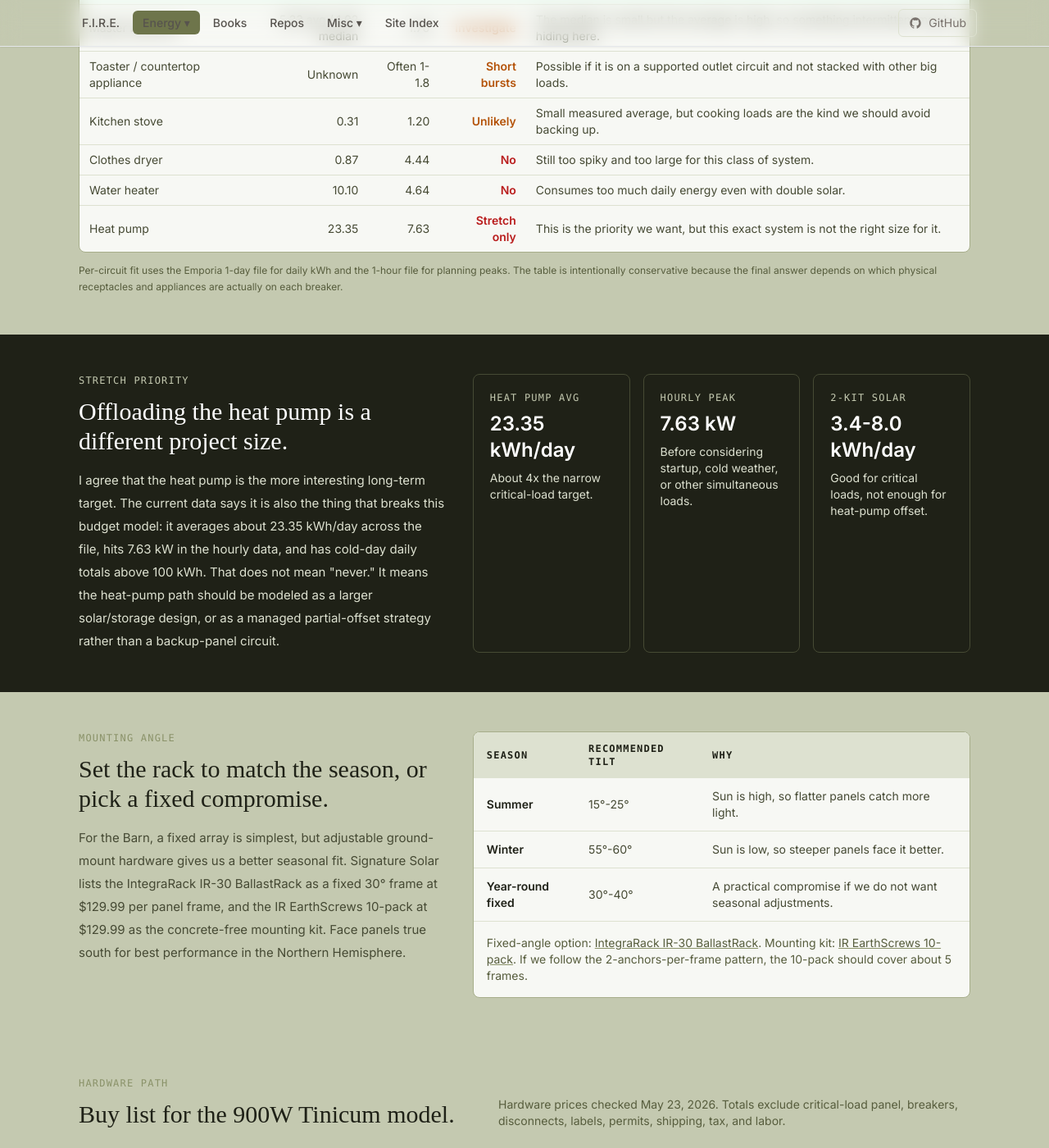
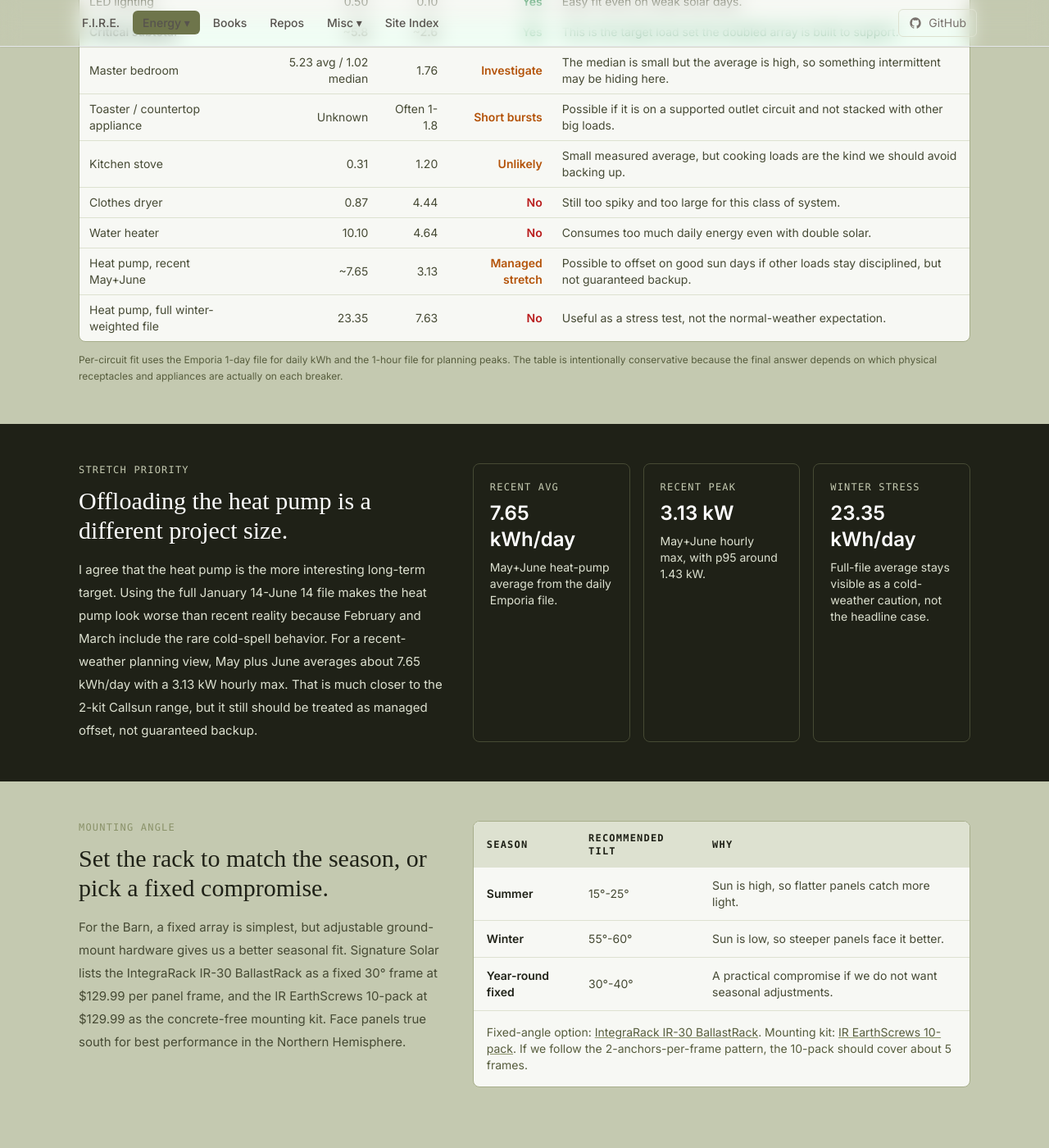
Before and after one commit to techmore/techmore.github.io, a Jekyll site: the page built from pages/energy-monitoring/will-prowse-2026.html, in a window 1280 px wide and 1400 px high, scrolled down 4057 px. Shown: the whole window at 82% size. Built offline with Jekyll 4.4.1, drawn with Linux system fonts in a browser that asks for light colours; nearby versions of some CDN libraries; some web fonts are replaced; some of the changed text lies outside the part shown.

Commit message:
Use recent heat pump usage for Prowse planning

```diff
--- a/pages/energy-monitoring/will-prowse-2026.html
+++ b/pages/energy-monitoring/will-prowse-2026.html
@@ -73,8 +73,8 @@ title: Will Prowse 2026 - Techmore
               </tr>
               <tr>
                 <td class="px-3 py-3 font-semibold text-white">Can it cover the heat pump?</td>
-                <td class="px-3 py-3">No, not as modeled.</td>
-                <td class="px-3 py-3">Emporia shows ~23.35 kWh/day average and a 7.63 kW hourly peak.</td>
+                <td class="px-3 py-3">Maybe as a managed recent-weather stretch, not as guaranteed backup.</td>
+                <td class="px-3 py-3">May+June heat-pump use is ~7.65 kWh/day, but winter stress-test days are much larger.</td>
               </tr>
               <tr>
                 <td class="px-3 py-3 font-semibold text-white">Can it use the VEVOR charger?</td>
@@ -160,8 +160,8 @@ title: Will Prowse 2026 - Techmore
           </div>
           <div class="rounded-lg border border-olive-400 bg-olive-200 p-5">
             <p class="font-mono text-xs tracking-widest uppercase text-olive-600">Heat-pump gap</p>
-            <p class="mt-2 text-2xl font-semibold text-olive-950">~23.35 kWh/day</p>
-            <p class="mt-2 text-sm text-olive-700">The heat pump alone averages about 4x the narrow critical-load package.</p>
+            <p class="mt-2 text-2xl font-semibold text-olive-950">~7.65 kWh/day recent</p>
+            <p class="mt-2 text-sm text-olive-700">May+June usage is closer to the 2-kit solar range, but winter is a different story.</p>
           </div>
           <div class="rounded-lg border border-olive-400 bg-olive-200 p-5 sm:col-span-2">
             <p class="font-mono text-xs tracking-widest uppercase text-olive-600">Rack area</p>
@@ -291,7 +291,8 @@ title: Will Prowse 2026 - Techmore
           <tr><td class="px-3 py-2">Kitchen stove</td><td class="px-3 py-2 text-right">0.31</td><td class="px-3 py-2 text-right">1.20</td><td class="px-3 py-2 text-right text-amber-700 font-semibold">Unlikely</td><td class="px-3 py-2">Small measured average, but cooking loads are the kind we should avoid backing up.</td></tr>
           <tr><td class="px-3 py-2">Clothes dryer</td><td class="px-3 py-2 text-right">0.87</td><td class="px-3 py-2 text-right">4.44</td><td class="px-3 py-2 text-right text-red-700 font-semibold">No</td><td class="px-3 py-2">Still too spiky and too large for this class of system.</td></tr>
           <tr><td class="px-3 py-2">Water heater</td><td class="px-3 py-2 text-right">10.10</td><td class="px-3 py-2 text-right">4.64</td><td class="px-3 py-2 text-right text-red-700 font-semibold">No</td><td class="px-3 py-2">Consumes too much daily energy even with double solar.</td></tr>
-          <tr><td class="px-3 py-2">Heat pump</td><td class="px-3 py-2 text-right">23.35</td><td class="px-3 py-2 text-right">7.63</td><td class="px-3 py-2 text-right text-red-700 font-semibold">Stretch only</td><td class="px-3 py-2">This is the priority we want, but this exact system is not the right size for it.</td></tr>
+          <tr><td class="px-3 py-2">Heat pump, recent May+June</td><td class="px-3 py-2 text-right">~7.65</td><td class="px-3 py-2 text-right">3.13</td><td class="px-3 py-2 text-right text-amber-700 font-semibold">Managed stretch</td><td class="px-3 py-2">Possible to offset on good sun days if other loads stay disciplined, but not guaranteed backup.</td></tr>
+          <tr><td class="px-3 py-2">Heat pump, full winter-weighted file</td><td class="px-3 py-2 text-right">23.35</td><td class="px-3 py-2 text-right">7.63</td><td class="px-3 py-2 text-right text-red-700 font-semibold">No</td><td class="px-3 py-2">Useful as a stress test, not the normal-weather expectation.</td></tr>
         </tbody>
       </table>
     </div>
@@ -307,24 +308,24 @@ title: Will Prowse 2026 - Techmore
           <p class="font-mono text-xs tracking-widest uppercase text-olive-300">Stretch priority</p>
           <h2 class="mt-3 text-3xl text-white">Offloading the heat pump is a different project size.</h2>
           <p class="mt-4 text-olive-200 leading-7">
-            I agree that the heat pump is the more interesting long-term target. The current data says it is also the thing that breaks this budget model: it averages about 23.35 kWh/day across the file, hits 7.63 kW in the hourly data, and has cold-day daily totals above 100 kWh. That does not mean "never." It means the heat-pump path should be modeled as a larger solar/storage design, or as a managed partial-offset strategy rather than a backup-panel circuit.
+            I agree that the heat pump is the more interesting long-term target. Using the full January 14-June 14 file makes the heat pump look worse than recent reality because February and March include the rare cold-spell behavior. For a recent-weather planning view, May plus June averages about 7.65 kWh/day with a 3.13 kW hourly max. That is much closer to the 2-kit Callsun range, but it still should be treated as managed offset, not guaranteed backup.
           </p>
         </div>
         <div class="grid gap-4 sm:grid-cols-3">
           <div class="rounded-lg border border-olive-800 bg-olive-900/70 p-5">
-            <p class="font-mono text-xs tracking-widest uppercase text-olive-300">Heat pump avg</p>
-            <p class="mt-2 text-2xl font-semibold text-white">23.35 kWh/day</p>
-            <p class="mt-2 text-sm text-olive-200">About 4x the narrow critical-load target.</p>
+            <p class="font-mono text-xs tracking-widest uppercase text-olive-300">Recent avg</p>
+            <p class="mt-2 text-2xl font-semibold text-white">7.65 kWh/day</p>
+            <p class="mt-2 text-sm text-olive-200">May+June heat-pump average from the daily Emporia file.</p>
           </div>
           <div class="rounded-lg border border-olive-800 bg-olive-900/70 p-5">
-            <p class="font-mono text-xs tracking-widest uppercase text-olive-300">Hourly peak</p>
-            <p class="mt-2 text-2xl font-semibold text-white">7.63 kW</p>
-            <p class="mt-2 text-sm text-olive-200">Before considering startup, cold weather, or other simultaneous loads.</p>
+            <p class="font-mono text-xs tracking-widest uppercase text-olive-300">Recent peak</p>
+            <p class="mt-2 text-2xl font-semibold text-white">3.13 kW</p>
+            <p class="mt-2 text-sm text-olive-200">May+June hourly max, with p95 around 1.43 kW.</p>
           </div>
           <div class="rounded-lg border border-olive-800 bg-olive-900/70 p-5">
-            <p class="font-mono text-xs tracking-widest uppercase text-olive-300">2-kit solar</p>
-            <p class="mt-2 text-2xl font-semibold text-white">3.4-8.0 kWh/day</p>
-            <p class="mt-2 text-sm text-olive-200">Good for critical loads, not enough for heat-pump offset.</p>
+            <p class="font-mono text-xs tracking-widest uppercase text-olive-300">Winter stress</p>
+            <p class="mt-2 text-2xl font-semibold text-white">23.35 kWh/day</p>
+            <p class="mt-2 text-sm text-olive-200">Full-file average stays visible as a cold-weather caution, not the headline case.</p>
           </div>
         </div>
       </div>
@@ -692,8 +693,8 @@ title: Will Prowse 2026 - Techmore
         <li><a href="https://www.youtube.com/watch?v=HarRKsrqOss" class="underline decoration-olive-500 hover:text-olive-700">YouTube reference video</a> for additional budget-stack context.</li>
         <li><a href="https://device.report/manuals/sungoldpower-10kw-48v-split-phase-solar-inverter-manual" class="underline decoration-olive-500 hover:text-olive-700">SunGoldPower 10kW manual reference</a> and related listings for AC input and 120/240V split-phase context.</li>
         <li><a href="https://www.amazon.com/gp/product/B0GJ5KLM1B/ref=ewc_pr_img_1?smid=ACXRZOBKQSG34&amp;th=1" class="underline decoration-olive-500 hover:text-olive-700">Amazon 450W bifacial 2-pack (Callsun Store)</a> for the $699.99 coupon price, N-Type 16BB / 25% efficiency / anti-shade dual-module specs, and 4.8-star sample size.</li>
-        <li><a href="/assets/emporia-data/8C9E94-Barn-1DAY.csv" class="underline decoration-olive-500 hover:text-olive-700">Emporia Barn 1-day circuit CSV (152 days)</a> for measured per-circuit daily kWh averages, heat-pump share, and critical-load subtotal used in the current model.</li>
-        <li><a href="/assets/emporia-data/8C9E94-Barn-1H.csv" class="underline decoration-olive-500 hover:text-olive-700">Emporia Barn 1-hour circuit CSV</a> for measured hourly peak kW per circuit (heat-pump 7.63 kW, water-heater 4.64 kW, dryer 4.44 kW).</li>
+        <li><a href="/assets/emporia-data/8C9E94-Barn-1DAY.csv" class="underline decoration-olive-500 hover:text-olive-700">Emporia Barn 1-day circuit CSV (152 days)</a> for measured per-circuit daily kWh averages, the May+June recent heat-pump view, and the critical-load subtotal used in the current model.</li>
+        <li><a href="/assets/emporia-data/8C9E94-Barn-1H.csv" class="underline decoration-olive-500 hover:text-olive-700">Emporia Barn 1-hour circuit CSV</a> for measured hourly peak kW per circuit, including the May+June heat-pump peak of 3.13 kW and the full-file winter stress peak of 7.63 kW.</li>
         <li><a href="/assets/emporia-data/8C9E94-Barn-1MIN.csv" class="underline decoration-olive-500 hover:text-olive-700">Emporia Barn 1-minute circuit CSV</a> for the 121W median / 145W avg / 50W minimum phantom-load baseline used in the charge-under-load math.</li>
       </ul>
     </div>
```
